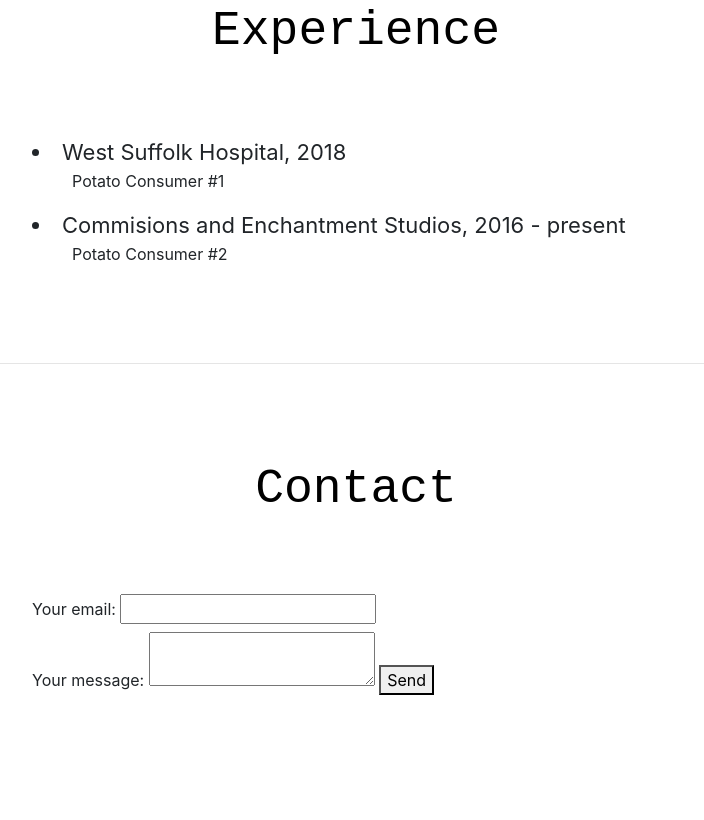
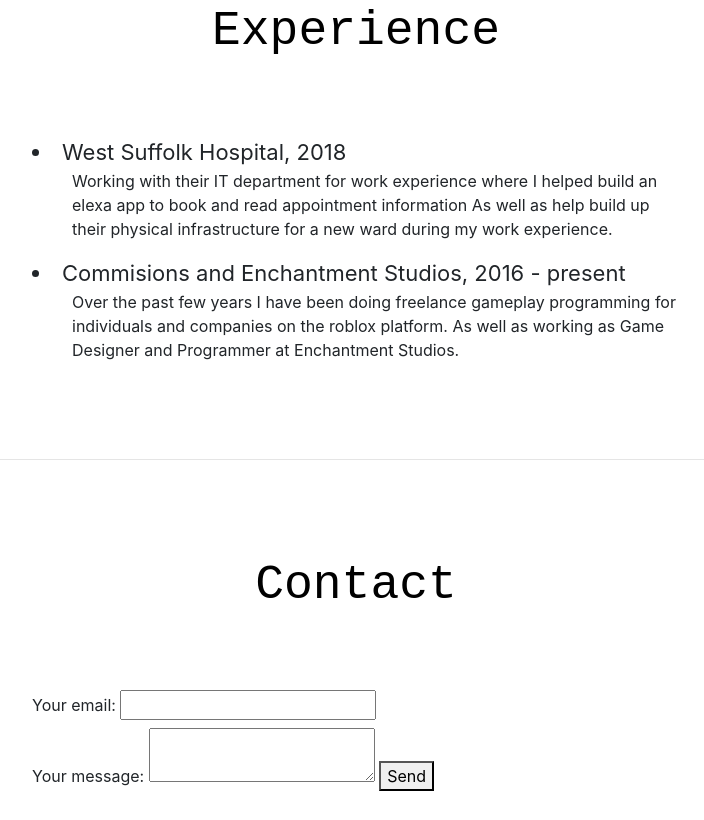
Before and after one commit to testTeotcd/portfolio, a website with bundled scripts: page index.html in a window 1280 px wide. Shown: the part 3701-4521 px from the top of the page, without its empty margins (384-1088 px from the left). Before the commit the page ends 4425 px from the top, so only its background shows below. Built offline with nearby package versions, Linux system fonts and the light colour scheme; files whose address does not match are found by name; a web font is replaced by a local one.

Commit message:
Update index.html

```diff
--- a/index.html
+++ b/index.html
@@ -241,11 +241,13 @@
 
             <li style="font-size: 22px">West Suffolk Hospital, 2018</li>
             <ul>
-                Potato Consumer #1
+                Working with their IT department for work experience where I helped build an elexa app to book and read appointment information
+                As well as help build up their physical infrastructure for a new ward during my work experience.
             </ul>
             <li style="font-size: 22px">Commisions and Enchantment Studios, 2016 - present</li>
             <ul>
-                Potato Consumer #2
+                Over the past few years I have been doing freelance gameplay programming for individuals and companies on the roblox platform.
+                As well as working as Game Designer and Programmer at Enchantment Studios.
             </ul>
         </div>
     </section>
```
